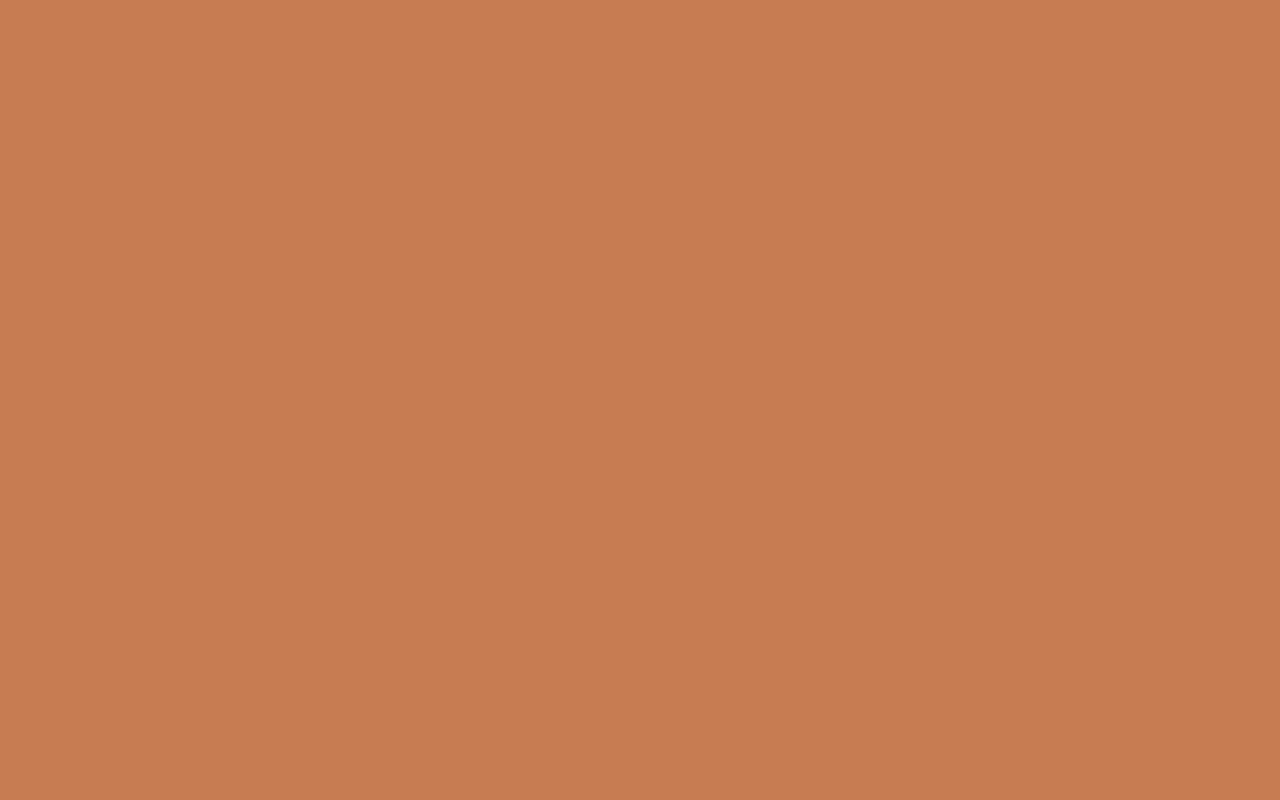
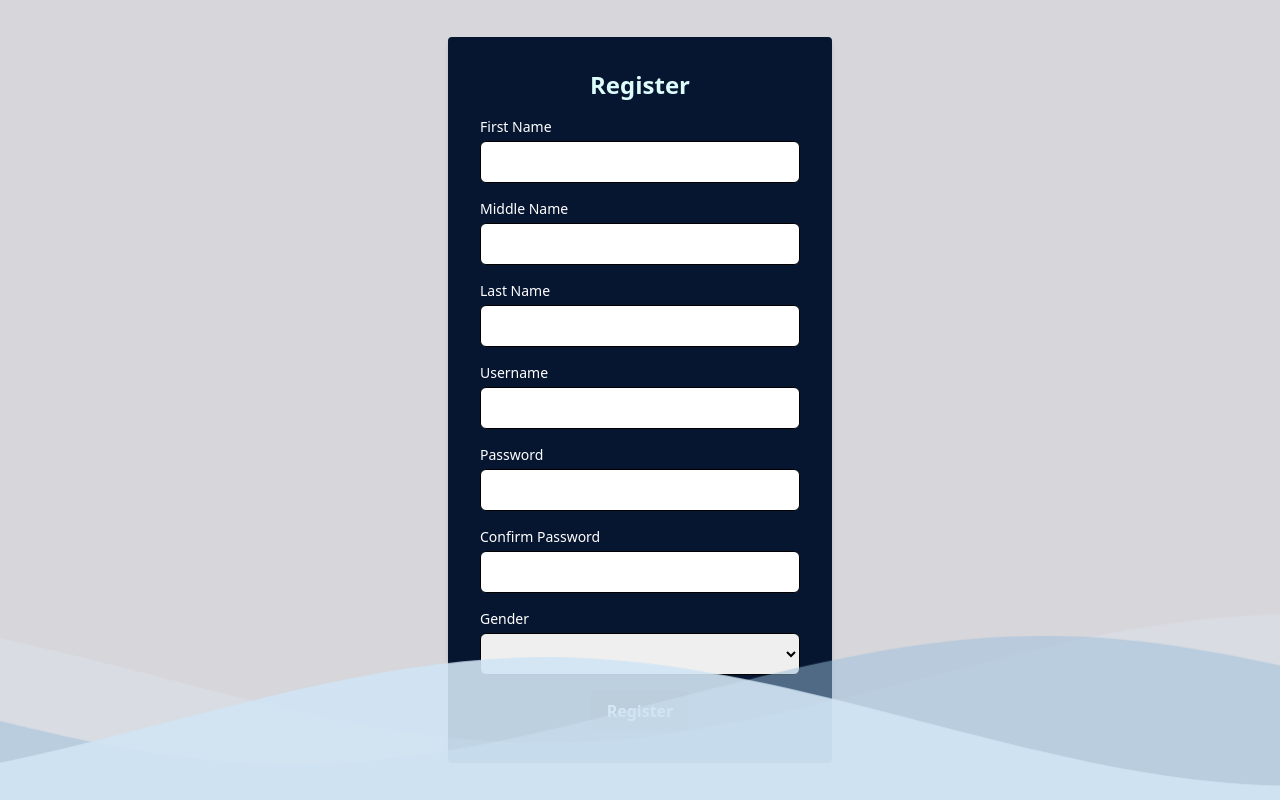
Before and after one commit to Torehpies/kowtsi2, a Vue app: page /signIn in a window 1280 px wide. Before the commit this address had no page. Built offline with nearby package versions, Linux system fonts and the light colour scheme.

Commit message:
na pressure daw si jasper
added login and sign in with router

```diff
--- a/src/assets/signUp.css
+++ b/src/assets/signUp.css
@@ -20,7 +20,7 @@
   border-radius: 50px;
   box-shadow: 0 2px 10px rgba(0, 0, 0, 0.1);
   width: 400px;
-  opacity: 0.8;
+  opacity: 0;
 }
 
 h1 {
--- /dev/null
+++ b/src/components/SignIn.vue
@@ -0,0 +1,82 @@
+<template>
+  <div class="bg-container p-8 rounded shadow-md w-full sm:w-96 font-sans">
+    <h2 class="text-2xl font-bold mb-4 text-center">Register</h2>
+
+    <form @submit.prevent="submitForm">
+      <!-- Username -->
+      <div class="mb-4">
+        <label for="username" class="block text-sm font-medium text-white"
+          >Username</label
+        >
+        <input
+          v-model="formData.username"
+          type="text"
+          id="username"
+          name="username"
+          class="mt-1 p-2 border border-black rounded-md w-full text-black"
+          required
+        />
+      </div>
+
+      <!-- Password -->
+      <div class="mb-4">
+        <label for="password" class="block text-sm font-medium text-white"
+          >Password</label
+        >
+        <input
+          v-model="formData.password"
+          type="password"
+          id="password"
+          name="password"
+          class="mt-1 p-2 border border-black rounded-md w-full text-black"
+          required
+        />
+      </div>
+
+      <!-- Submit Button -->
+      <div class="text-center">
+        <button
+          type="submit"
+          class="bg-black hover:bg-gray-800 text-white font-bold py-2 px-4 rounded focus:outline-none focus:shadow-outline"
+        >
+          Register
+        </button>
+      </div>
+    </form>
+  </div>
+</template>
+
+<script>
+export default {
+  data() {
+    return {
+      formData: {
+        username: "",
+        password: "",
+      },
+    };
+  },
+  methods: {
+    submitForm() {
+      console.log("Form submitted:", this.formData);
+      // Reset form data after submission
+      this.formData = {
+        firstName: "",
+        middleName: "",
+        lastName: "",
+        username: "",
+        password: "",
+        confirmPassword: "",
+        gender: "",
+      };
+    },
+  },
+};
+</script>
+
+<style scoped>
+input,
+select {
+  color: black;
+}
+</style>
--- a/src/components/SignUp.vue
+++ b/src/components/SignUp.vue
@@ -1,32 +1,162 @@
-<script setup>
-import Checked from "./Checked.vue";
-</script>
 <template>
-  <div class="container">
-    <div class="contents">
-      <form action="/submit_form" method="POST" class="form">
-        <h1>Sign Up</h1>
-        <img src="/logo.png" alt="Flowers in Chania" />
+  <div class="bg-container p-8 rounded shadow-md w-full sm:w-96 font-sans">
+    <h2 class="text-2xl font-bold mb-4 text-center">Register</h2>
 
-        <!-- Form fields will go here -->
+    <form @submit.prevent="submitForm">
+      <!-- First Name -->
+      <div class="mb-4">
+        <label for="first_name" class="block text-sm font-medium text-white"
+          >First Name</label
+        >
+        <input
+          v-model="formData.firstName"
+          type="text"
+          id="first_name"
+          name="first_name"
+          class="mt-1 p-2 border border-black rounded-md w-full text-black"
+          required
+        />
+      </div>
 
-        <label class="bawal" for="username">Username</label>
-        <input type="text" id="username" name="username" required />
+      <!-- Middle Name -->
+      <div class="mb-4">
+        <label for="middle_name" class="block text-sm font-medium text-white"
+          >Middle Name</label
+        >
+        <input
+          v-model="formData.middleName"
+          type="text"
+          id="middle_name"
+          name="middle_name"
+          class="mt-1 p-2 border border-black rounded-md w-full text-black"
+        />
+      </div>
 
-        <label class="bawal" for="email">Email</label>
-        <input type="email" id="email" name="email" required />
+      <!-- Last Name -->
+      <div class="mb-4">
+        <label for="last_name" class="block text-sm font-medium text-white"
+          >Last Name</label
+        >
+        <input
+          v-model="formData.lastName"
+          type="text"
+          id="last_name"
+          name="last_name"
+          class="mt-1 p-2 border border-black rounded-md w-full text-black"
+          required
+        />
+      </div>
 
-        <label class="bawal" for="password">Password</label>
-        <input type="password" id="password" name="password" required />
-        <checkbox />
-        <!--dagdag ng date of birth at gender-->
-        <label class="bawal" for="password">Gender</label>
-        <Checked />
-        <button class="input-container" type="submit">Sign Up</button>
-      </form>
-    </div>
+      <!-- Username -->
+      <div class="mb-4">
+        <label for="username" class="block text-sm font-medium text-white"
+          >Username</label
+        >
+        <input
+          v-model="formData.username"
+          type="text"
+          id="username"
+          name="username"
+          class="mt-1 p-2 border border-black rounded-md w-full text-black"
+          required
+        />
+      </div>
+
+      <!-- Password -->
+      <div class="mb-4">
+        <label for="password" class="block text-sm font-medium text-white"
+          >Password</label
+        >
+        <input
+          v-model="formData.password"
+          type="password"
+          id="password"
+          name="password"
+          class="mt-1 p-2 border border-black rounded-md w-full text-black"
+          required
+        />
+      </div>
+
+      <!-- Confirm Password -->
+      <div class="mb-4">
+        <label
+          for="confirm_password"
+          class="block text-sm font-medium text-white"
+          >Confirm Password</label
+        >
+        <input
+          v-model="formData.confirmPassword"
+          type="password"
+          id="confirm_password"
+          name="confirm_password"
+          class="mt-1 p-2 border border-black rounded-md w-full text-black"
+          required
+        />
+      </div>
+
+      <!-- Gender -->
+      <div class="mb-4">
+        <label class="block text-sm font-medium text-white">Gender</label>
+        <select
+          v-model="formData.gender"
+          class="mt-1 p-2 border border-black rounded-md w-full text-black"
+          required
+        >
+          <option value="male">Male</option>
+          <option value="female">Female</option>
+          <option value="other">Other</option>
+        </select>
+      </div>
+
+      <!-- Submit Button -->
+      <div class="text-center">
+        <button
+          type="submit"
+          class="bg-black hover:bg-gray-800 text-white font-bold py-2 px-4 rounded focus:outline-none focus:shadow-outline"
+        >
+          Register
+        </button>
+      </div>
+    </form>
   </div>
 </template>
 
+<script>
+export default {
+  data() {
+    return {
+      formData: {
+        firstName: "",
+        middleName: "",
+        lastName: "",
+        username: "",
+        password: "",
+        confirmPassword: "",
+        gender: "",
+      },
+    };
+  },
+  methods: {
+    submitForm() {
+      console.log("Form submitted:", this.formData);
+      // Reset form data after submission
+      this.formData = {
+        firstName: "",
+        middleName: "",
+        lastName: "",
+        username: "",
+        password: "",
+        confirmPassword: "",
+        gender: "",
+      };
+    },
+  },
+};
+</script>
+
 <style scoped>
+input,
+select {
+  color: black;
+}
 </style>
--- a/src/router/index.js
+++ b/src/router/index.js
@@ -3,6 +3,7 @@ import Home from "@/views/Home.vue";
 import Login from "@/views/Login.vue";
 import Index from "@/views/Index.vue";
 import Profile from "@/views/Profile.vue";
+import SignUpForm from "@/views/SignUpForm.vue";
 
 const router = createRouter({
   history: createWebHistory(import.meta.env.BASE_URL),
@@ -27,6 +28,11 @@ const router = createRouter({
       name: "Kowtsi | Profile",
       component: () => import("../views/Profile.vue"),
     },
+    {
+      path: "/signIn",
+      name: "Kowtsi | SignUp",
+      component: () => import("../views/SignUpForm.vue"),
+    },
   ],
 });
 
--- a/src/views/Index.vue
+++ b/src/views/Index.vue
@@ -1,10 +1,9 @@
 <template>
   <div>
-    <h1> Welcome to Kowtsi </h1>
+    <h1>Welcome to Kowtsi</h1>
     <router-link to="/login">Login</router-link>
+    <router-link to="/signIn">SignUp</router-link>
   </div>
 </template>
 
-<script setup>
-
-</script>
+<script setup></script>
--- a/src/views/Login.vue
+++ b/src/views/SignUpForm.vue
@@ -1,8 +1,8 @@
 <template>
   <body>
-    <div class="login" :style="{ justifyContent: 'center' }">
+    <div class="signIn" :style="{ justifyContent: 'center' }">
       <!-- <h3>Hi</h3>
-      <router-link to="/home">Home</router-link> -->
+        <router-link to="/home">Home</router-link> -->
       <SignUp class="sign-up" style="z-index: 2" />
       <Wave class="wave" style="z-index: 1" />
     </div>
--- a/tailwind.config.js
+++ b/tailwind.config.js
@@ -12,11 +12,16 @@ export default {
   theme: {
     extend: {
       colors: {
-        'dark-brown': '#783522',
-        'brown': '#CE7D50',
-        'latte': '#FFF7E4',
+        "dark-brown": "#783522",
+        brown: "#CE7D50",
+        latte: "#FFF7E4",
+        container: "#071630",
+        black: "#000000",
+      },
+      fontfamily: {
+        sans: ["Quicksand", "sans-serif"],
       },
     },
   },
   plugins: [],
-}
+};
```
